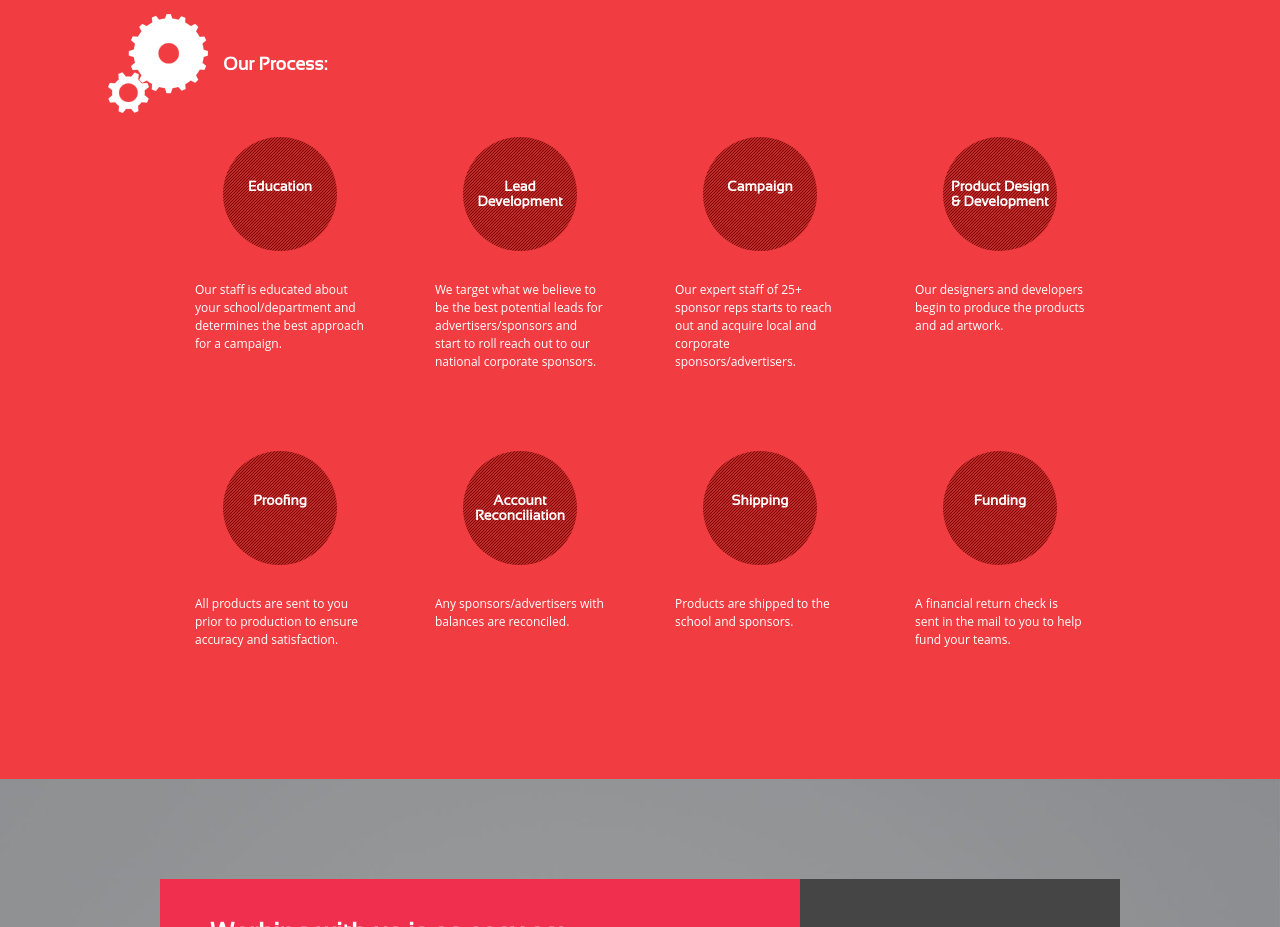
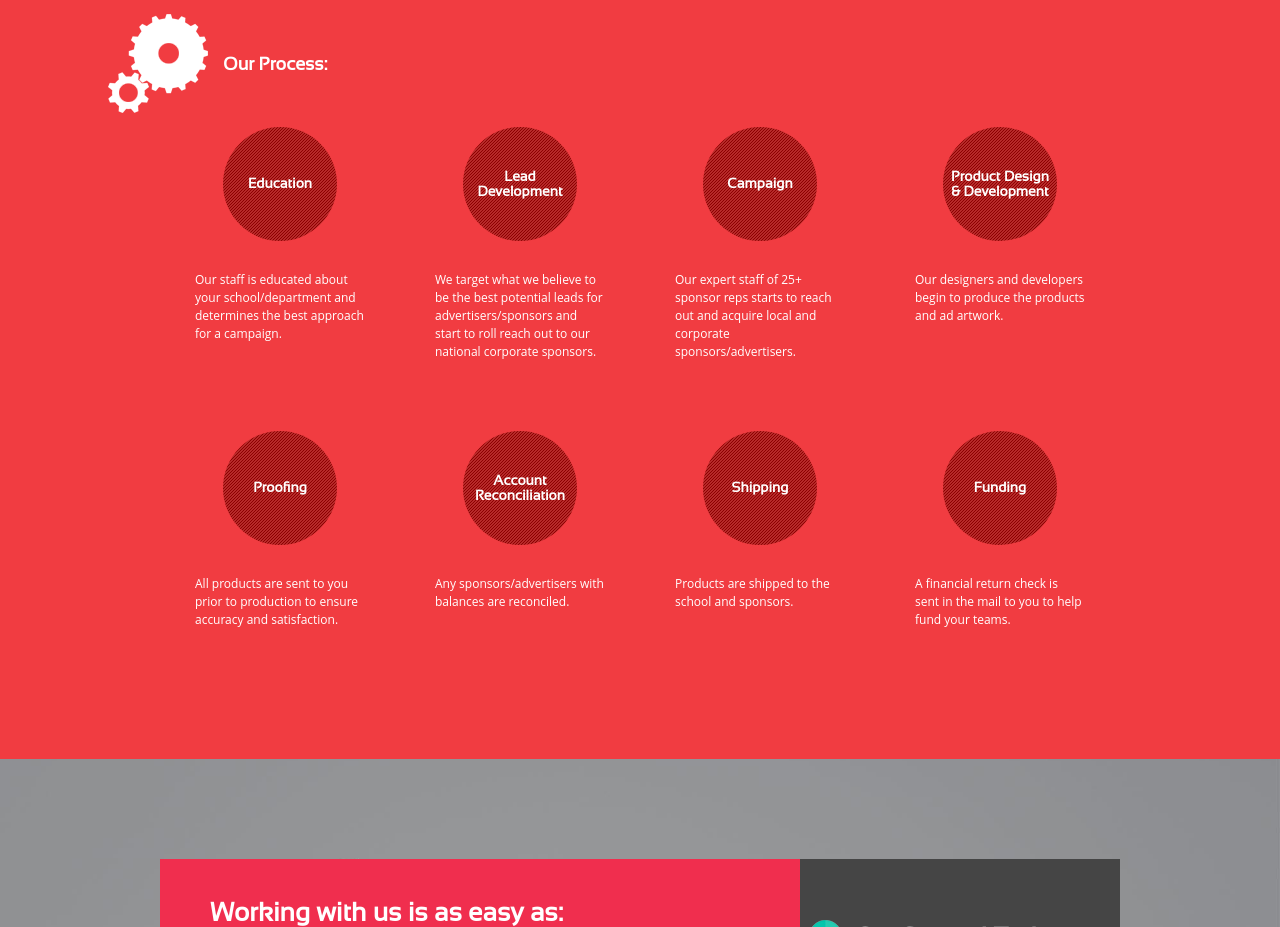
Before and after one commit to gustavoguichard/communityallstars, a plain HTML site: page schools.html in a window 1280 px wide. Shown: the part 5580-6507 px from the top of the page. Drawn offline with nearby package versions, Linux system fonts and the light colour scheme; a script that the page names is missing.

Commit message:
Vertical alignment in Schools page Our Process section.

```diff
--- a/css/communityallstars.webflow.css
+++ b/css/communityallstars.webflow.css
@@ -963,21 +963,24 @@ p {
   background-repeat: no-repeat;
 }
 .circle-title {
-  display: block;
+  display: table;
   width: 114px;
   height: 114px;
   margin-right: auto;
   margin-bottom: 25px;
   margin-left: auto;
-  padding-top: 42px;
   padding-right: 3px;
   padding-left: 3px;
   border-radius: 50%;
   background-color: #930000;
   background-image: url('../images/circles-bg.gif');
+  text-align: center;
+}
+.circle-title h4{
+  display: table-cell;
+  vertical-align: middle;
   font-size: 14px;
   line-height: 15px;
-  text-align: center;
 }
 .process-content {
   margin-bottom: 70px;
--- a/schools.html
+++ b/schools.html
@@ -277,26 +277,33 @@ and Production</h3>
       <div class="w-row">
         <div class="w-col w-col-3 w-col-small-6">
           <div class="process-content">
-            <h4 class="circle-title">Education</h4>
+            <div class="circle-title">
+              <h4>Education</h4>
+            </div>
             <p>Our staff is educated about your school/department and determines the best approach for a campaign.</p>
           </div>
         </div>
         <div class="w-col w-col-3 w-col-small-6">
           <div class="process-content">
-            <h4 class="circle-title">Lead Development</h4>
+            <div class="circle-title">
+              <h4>Lead Development</h4>
+            </div>
             <p>We target what we believe to be the best potential leads for advertisers/sponsors and start to roll reach out to our national corporate sponsors.</p>
           </div>
         </div>
         <div class="w-col w-col-3 w-col-small-6">
           <div class="process-content">
-            <h4 class="circle-title">Campaign</h4>
+            <div class="circle-title">
+              <h4>Campaign</h4>
+            </div>
             <p>Our expert staff of 25+ sponsor reps starts to reach out and acquire local and corporate sponsors/advertisers.</p>
           </div>
         </div>
         <div class="w-col w-col-3 w-col-small-6">
           <div class="process-content">
-            <h4 class="circle-title">Product Design
-&amp; Development</h4>
+            <div class="circle-title">
+              <h4>Product Design &amp; Development</h4>
+            </div>
             <p>Our designers and developers begin to produce the products and ad artwork.</p>
           </div>
         </div>
@@ -304,26 +311,33 @@ and Production</h3>
       <div class="w-row">
         <div class="w-col w-col-3 w-col-small-6">
           <div class="process-content">
-            <h4 class="circle-title">Proofing</h4>
+            <div class="circle-title">
+              <h4>Proofing</h4>
+            </div>
             <p>All products are sent to you prior to production to ensure accuracy and satisfaction.</p>
           </div>
         </div>
         <div class="w-col w-col-3 w-col-small-6">
           <div class="process-content">
-            <h4 class="circle-title">Account
-Reconciliation</h4>
+            <div class="circle-title">
+              <h4>Account Reconciliation</h4>
+            </div>
             <p>Any sponsors/advertisers with balances are reconciled.</p>
           </div>
         </div>
         <div class="w-col w-col-3 w-col-small-6">
           <div class="process-content">
-            <h4 class="circle-title">Shipping</h4>
+            <div class="circle-title">
+              <h4>Shipping</h4>
+            </div>
             <p>Products are shipped to the school and sponsors.</p>
           </div>
         </div>
         <div class="w-col w-col-3 w-col-small-6">
           <div class="process-content">
-            <h4 class="circle-title">Funding</h4>
+            <div class="circle-title">
+              <h4>Funding</h4>
+            </div>
             <p>A financial return check is sent in the mail to you to help fund your teams.</p>
           </div>
         </div>
```
